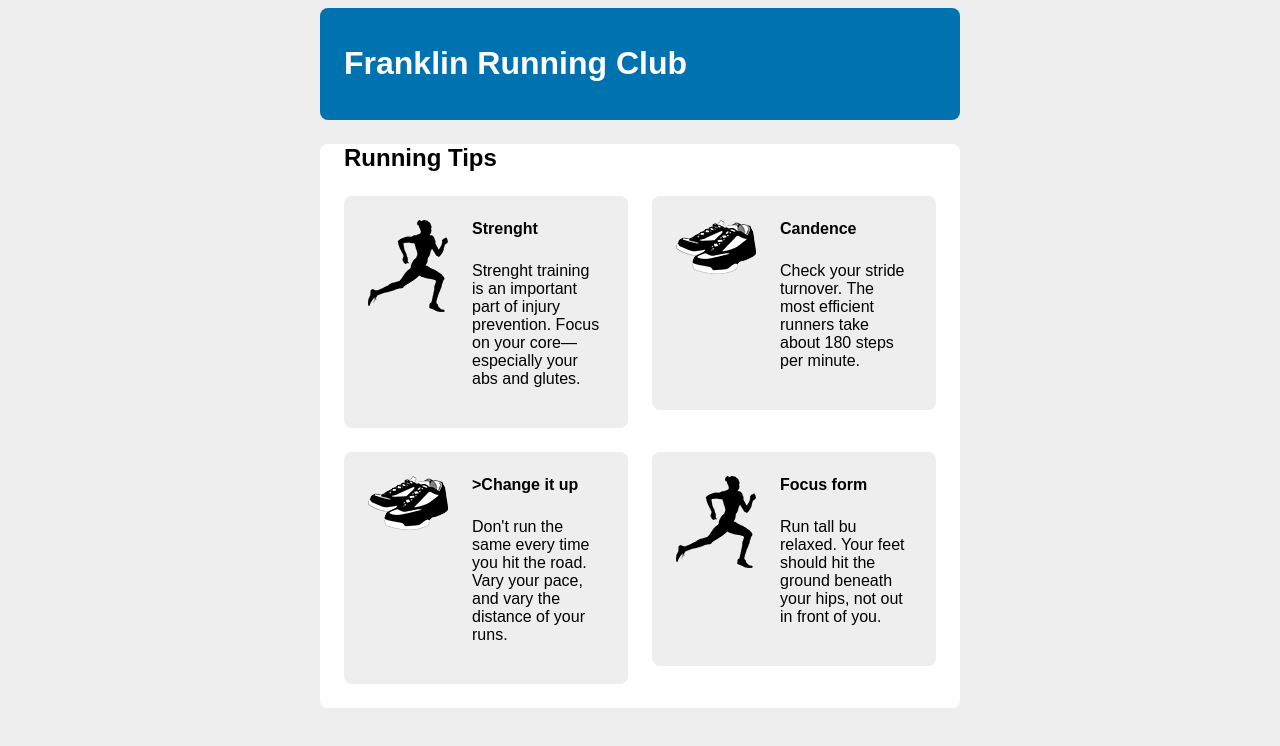
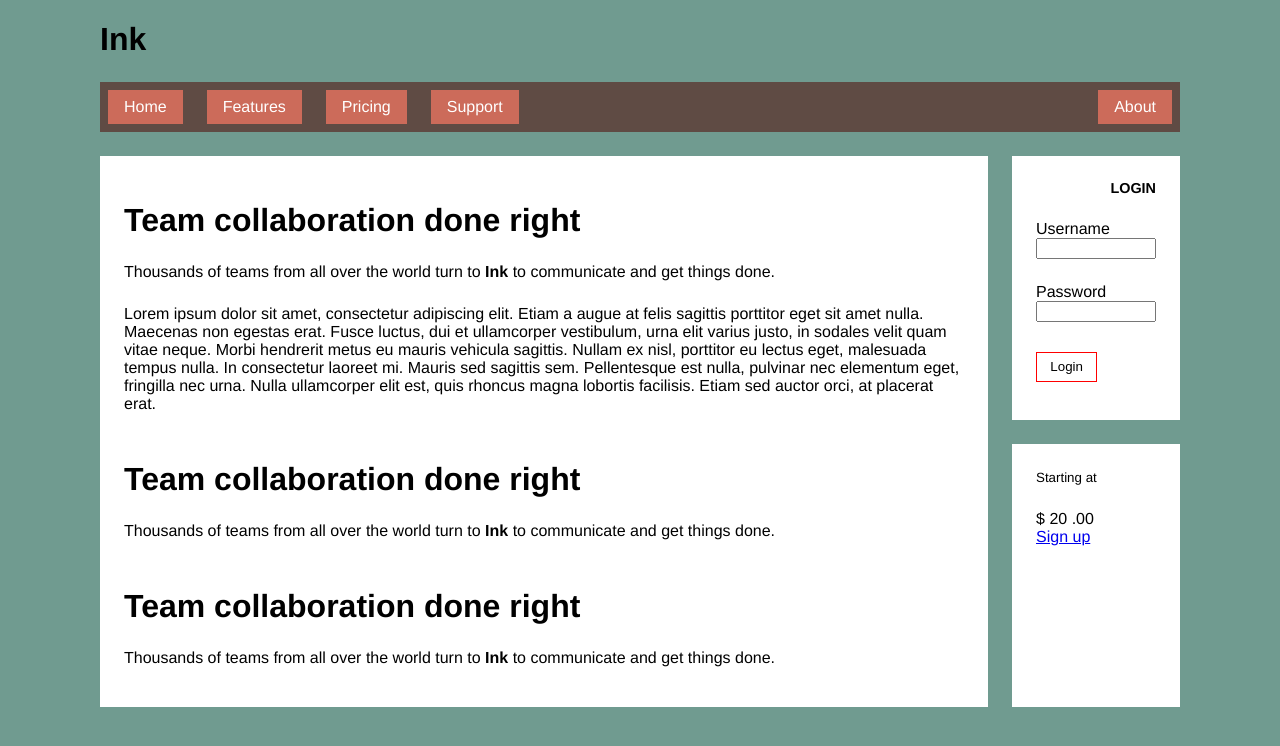
Before and after one commit to skullflowerss/css-in-depth-notations, a plain HTML site: page Header1/index.html in a window 1280 px wide. Drawn offline with Linux system fonts and the light colour scheme.

Commit message:
learning about flex box and stying things

```diff
--- a/Header1/index.html
+++ b/Header1/index.html
@@ -10,62 +10,65 @@
 <body>
     <div class="container">
         <header>
-            <h1>Franklin Running Club</h1>
+            <h1>Ink</h1>
         </header>
-        <main class="main clearfix">
-            <h2>Running Tips</h2>
-            <div class="row">
-                <div class="column-6">
-                    <div class="media">
-                        <img src="runner.png" alt="" class="media-image">
-                        <div class="media-body">
-                            <h4>Strenght</h4>
+        <nav>
+            <ul class="site-nav">
+                <li><a href="/">Home</a></li>
+                <li><a href="/features">Features</a></li>
+                <li><a href="/pricing">Pricing</a></li>
+                <li><a href="/support">Support</a></li>
+                <li class="nav-right">
+                <a href="/about">About</a>
+                </li>
+            </ul>
+        </nav>
+        <main class="flex">
+            <div class="column-main tile">
+                <h1>Team collaboration done right</h1>
+                <p>Thousands of teams from all over the
+                world turn to <b>Ink</b> to communicate
+                and get things done.</p>
                 <p>
-                                Strenght training is an important part of injury prevention. Focus on your core&mdash;especially your abs and glutes.
+                    Lorem ipsum dolor sit amet, consectetur adipiscing elit. Etiam a augue at felis sagittis porttitor eget sit amet nulla. Maecenas non egestas erat. Fusce luctus, dui et ullamcorper vestibulum, urna elit varius justo, in sodales velit quam vitae neque. Morbi hendrerit metus eu mauris vehicula sagittis. Nullam ex nisl, porttitor eu lectus eget, malesuada tempus nulla. In consectetur laoreet mi. Mauris sed sagittis sem. Pellentesque est nulla, pulvinar nec elementum eget, fringilla nec urna. Nulla ullamcorper elit est, quis rhoncus magna lobortis facilisis. Etiam sed auctor orci, at placerat erat.
                 </p>
+                <h1>Team collaboration done right</h1>
+                <p>Thousands of teams from all over the
+                world turn to <b>Ink</b> to communicate
+                and get things done.</p>
+                <h1>Team collaboration done right</h1>
+                <p>Thousands of teams from all over the
+                world turn to <b>Ink</b> to communicate
+                and get things done.</p>
             </div>
+            <div class="column-sidebar">
+                <div class="tile">
+                    <form class="login-form">
+                        <h3>Login</h3>
+                        <p>
+                            <label for="username">Username</label>
+                            <input id="username" type="text"
+                            name="username"/>
+                        </p>
+                        <p>
+                            <label for="password">Password</label>
+                            <input id="password" type="password"
+                            name="password"/>
+                        </p>
+                        <button type="submit">Login</button>
+                    </form>
                 </div>
+                <div class="tile centered">
+                    <small>Starting at</small>
+                    <div class="cost">
+                        <span class="cost-currency">$</span>
+                        <span class="cost-dollars">20</span>
+                        <span class="cost-cents">.00</span>
                     </div>
-                <div class="column-6">
-                    <div class="media">
-                        <img src="shoes.png" alt="" class="media-image">
-                        <div class="media-body">
-                            <h4>Candence</h4>
-                            <p>
-                                Check your stride turnover. The most efficient runners take about 180 steps per minute.
-                            </p>
+                        <a class="cta-button" href="/pricing">
+                        Sign up
+                        </a>
                     </div>
-                    </div>
-                </div>
-            </div>
-            <div class="row">
-                <div class="column-6">
-                    <div class="media">
-                        <img src="shoes.png" alt="" class="media-image">
-                        <div class="media-body">
-                            <h4>>Change it up</h4>
-                            <p>
-                                Don't run the same every time you hit the
-                                road. Vary your pace, and vary the distance
-                                of your runs.
-                            </p>
-                        </div>
-                    </div>
-                </div>
-
-                <div class="column-6">
-                    <div class="media">
-                        <img src="runner.png" alt="" class="media-image">
-                        <div class="media-body">
-                            <h4>Focus form</h4>
-                            <p>
-                                Run tall bu relaxed. Your feet should hit the ground beneath your hips,
-                                not out in front of you.
-                            </p>
-                        </div>
-                    </div>
-                </div>
-
                 </div>
             </main>
         </div>
--- a/Header1/style.css
+++ b/Header1/style.css
@@ -9,90 +9,93 @@
 }
 
 body{
-    background-color: #eee;
-    font-family: Arial, Helvetica, sans-serif;
+    background-color: #709b90;
+    font-family: Helvetica, Arial, sans-serif;
 }
 
 body * + * {
     margin-top: 1.5em;
 }
 
-header{
-    padding: 1em 1.5em;
-    color: #fff;
-    background-color: #0072b0;
-    border-radius: .5em;
-    margin-bottom: 1.5em;
-}
-
-.main{
-    padding: 0 1.5em 1.5em;
-    background-color: #fff;
-    border-radius: .5em;
-}
-
 .container{
-    max-width: 50vw;
+    max-width: 1080px;
     margin: 0 auto;
 }
 
-.row{
-    margin-left: -0.75em;
-    margin-right: -0.75em;
+.site-nav{
+    display:flex;
+    padding-left: 0;
+    list-style: none;
+    padding: .5em;
+    background-color: #5f4b44;
 }
 
-.row::after{
-    content:" ";
-    display: block;
-    clear: both;
-}
-
-[class*="column-"] {
-    float: left;
-    padding: 0 0.75em;
-    margin-top:0;
-   }
-   .column-1 { width: 8.3333%; }
-   .column-2 { width: 16.6667%; }
-   .column-3 { width: 25%; }
-   .column-4 { width: 33.3333%; }
-   .column-5 { width: 41.6667%; }
-   .column-6 { width: 50%; }
-   .column-7 { width: 58.3333%; }
-   .column-8 { width: 66.6667%; }
-   .column-9 { width: 75%; }
-   .column-10 { width: 83.3333%; }
-   .column-11 { width: 91.6667% }
-   .column-12 { width: 100%; }
-
-
-.media{
-    padding: 1.5em;
-    background-color: #eee;
-    border-radius: 0.5em;
-}
-
-
-.media-image{
-    float:left;
-    margin-right: 1.5em;
-}
-
-.media-body{
-    overflow: auto;
+.site-nav > li {
     margin-top:0;
 }
 
-.media-body h4{
-    margin-top:0;
+.site-nav > li > a {
+    display: block;
+    background-color: #cc6b5a;
+    color: white;
+    padding: .5em 1em;
+    text-decoration: none;
 }
 
-.media:nth-child(odd){
-    clear:left;
+.site-nav > li + li {
+    margin-left: 1.5em;
 }
 
-.clearfix::after{
-    display:block;
-    content:" ";
-    clear:both;
+.site-nav > .nav-right{
+    margin-left: auto;
 }
+
+.tile{
+    padding: 1.5em;
+    background-color: white;
+}
+
+.flex{
+    display: flex;
+}
+
+.flex > * + * {
+    margin-top: 0;
+    margin-left: 1.5em;
+}
+
+.column-main{
+    flex:66.67%;
+}
+
+.column-sidebar{
+    flex: 1;
+    display: flex;
+    flex-direction: column;
+}
+
+.column-sidebar > .tile{
+    flex:1;
+}
+
+.login-form h3{
+    margin: 0;
+    font-size: .9em;
+    font-weight: bold;
+    text-align: right;
+    text-transform: uppercase;
+}
+
+.login-form input:not([type=checkbox]):not([type=radio]) {
+    display: block;
+    width: 100%;
+    margin-top: 0;
+}
+
+.login-form button{
+    margin-top: 1em;
+    border: 1px solid red;
+    background-color: white;
+    padding: .5em 1em;
+    cursor: pointer;
+}
```
Lines whose indentation alone changed are shown as unchanged.
